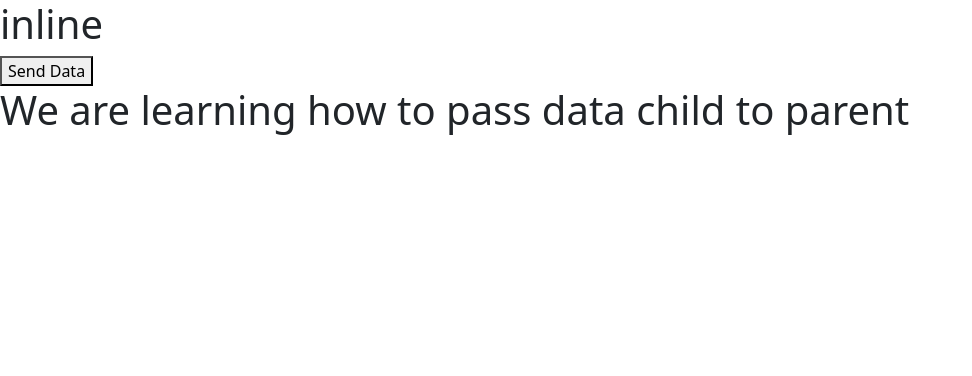
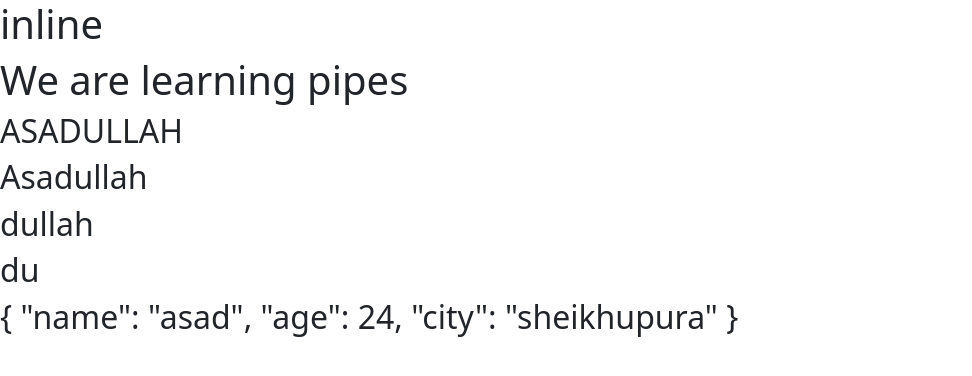
Before and after one commit to asadullahjamil0/inline, an Angular app: page / in a window 1280 px wide. Shown: the top 376 px of the page, without its empty margins (0-972 px from the left). Built offline with nearby package versions, Linux system fonts and the light colour scheme.

Commit message:
Pipes in Angular.

```diff
--- a/src/app/app.component.html
+++ b/src/app/app.component.html
@@ -20,5 +20,6 @@
 <app-child [myArr]="fruits"></app-child>
 <app-child [myObj]="obj"></app-child>
 <button (click)="changeName()">Change Name</button> -->
-<h2>{{ msg }}</h2>
-<app-child2 (childEvent)="msg=$event"></app-child2>
+<!-- <h2>{{ msg }}</h2>
+<app-child2 (childEvent)="msg=$event"></app-child2> -->
+<app-pipes></app-pipes>
--- a/src/app/app.module.ts
+++ b/src/app/app.module.ts
@@ -22,6 +22,7 @@ import { FornestedComponent } from './fornested/fornested.component';
 import { BootsComponent } from './boots/boots.component';
 import { ChildComponent } from './child/child.component';
 import { Child2Component } from './child2/child2.component';
+import { PipesComponent } from './pipes/pipes.component';
 
 @NgModule({
   declarations: [
@@ -43,7 +44,8 @@ import { Child2Component } from './child2/child2.component';
     FornestedComponent,
     BootsComponent,
     ChildComponent,
-    Child2Component
+    Child2Component,
+    PipesComponent
   ],
   imports: [
     BrowserModule,
--- /dev/null
+++ b/src/app/pipes/pipes.component.html
@@ -0,0 +1,6 @@
+<h1>We are learning pipes</h1>
+<h2>{{name|uppercase}}</h2>
+<h2>{{name|titlecase}}</h2>
+<h2>{{name|slice:3}}</h2>
+<h2>{{name|slice:3:5}}</h2>
+<h2>{{person| json}}</h2>
--- /dev/null
+++ b/src/app/pipes/pipes.component.ts
@@ -0,0 +1,17 @@
+import { Component } from '@angular/core';
+
+@Component({
+  selector: 'app-pipes',
+  templateUrl: './pipes.component.html',
+  styleUrl: './pipes.component.css'
+})
+export class PipesComponent {
+  public name = "asadullah";
+  fullName = "asadullah jamil ch";
+  public person = {
+    name: "asad",
+    age: 24,
+    city: "sheikhupura"
+  }
+
+}
```
Also changed, not shown: src/app/pipes/pipes.component.css (added), 1 other file (tests, documents, lock files or other folders).
